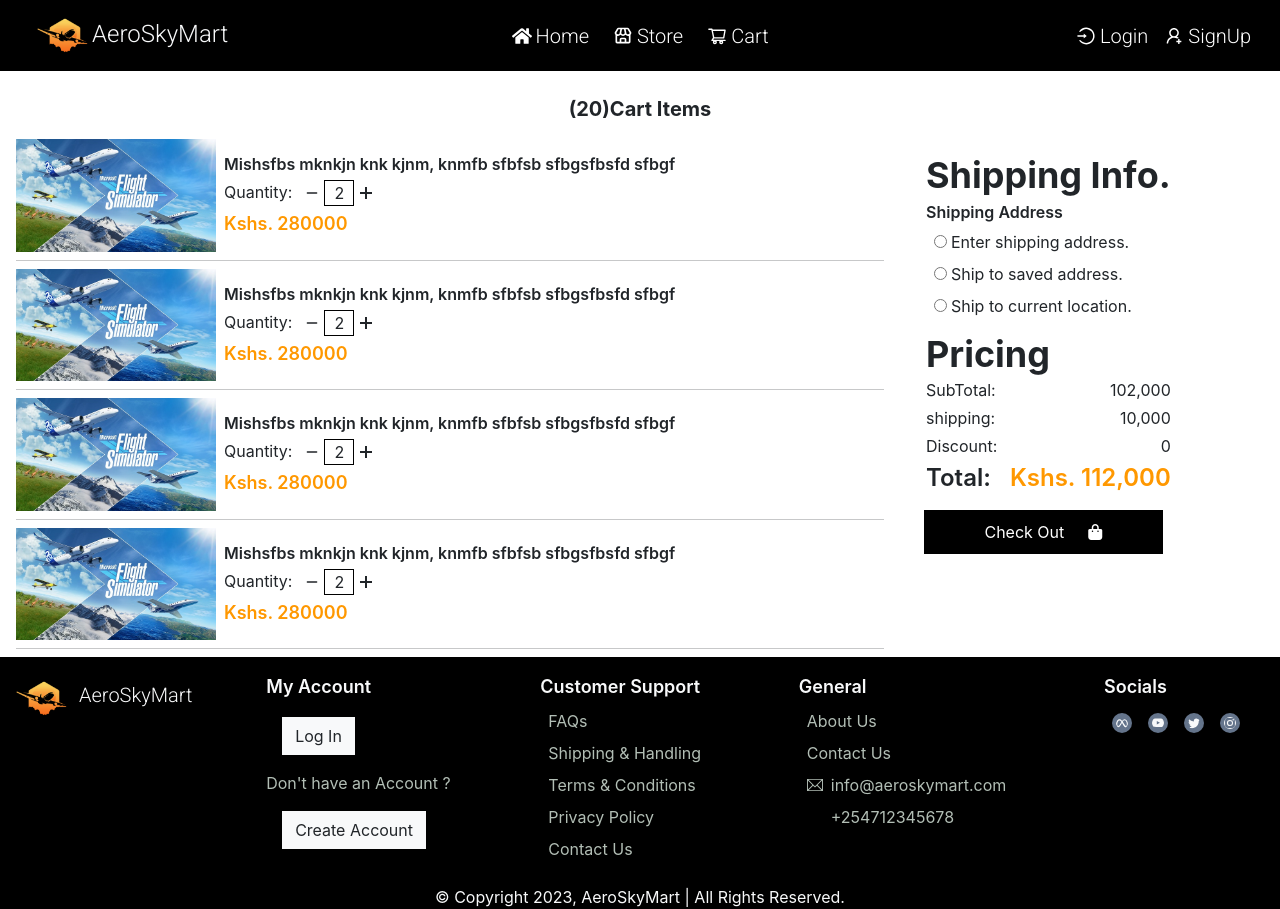
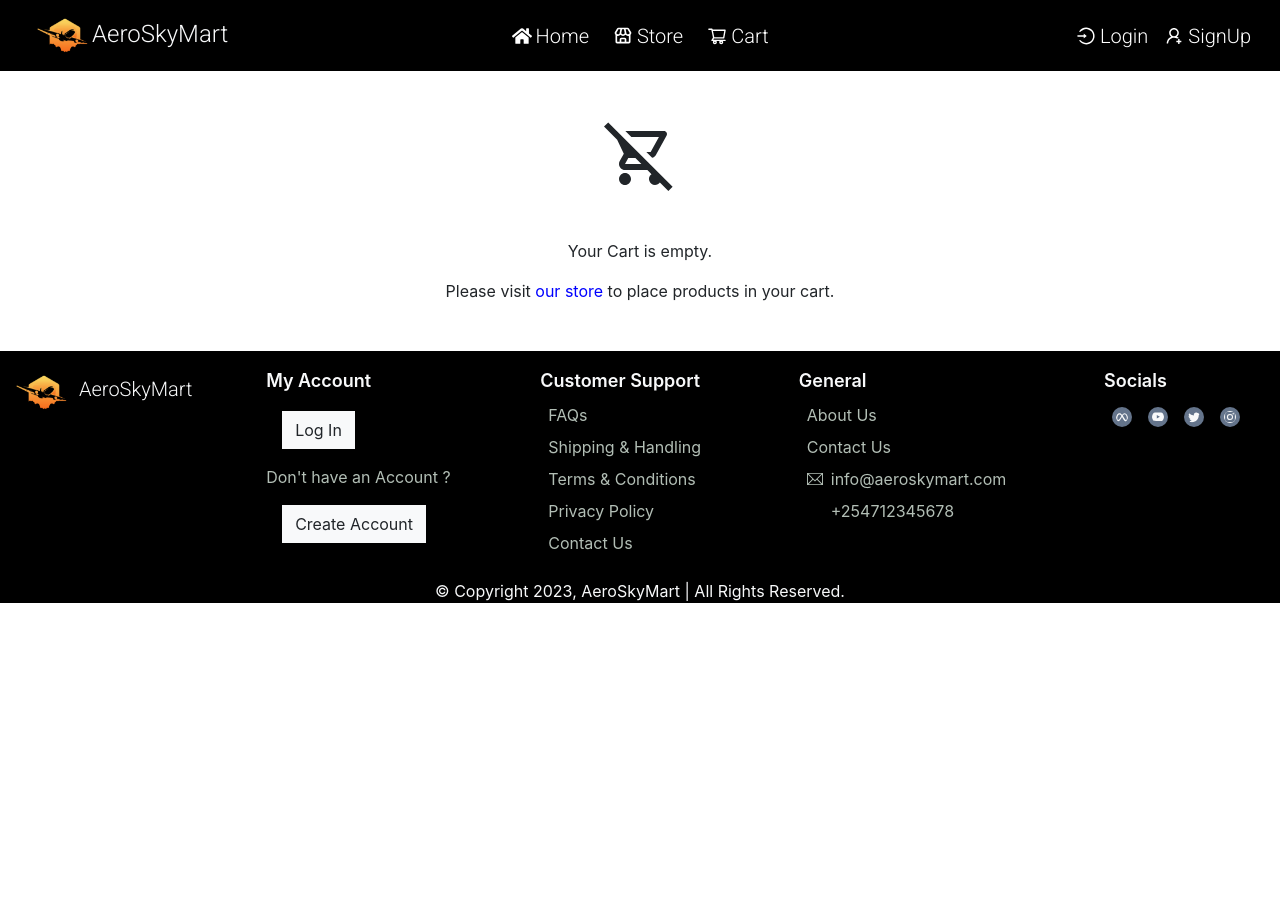
Before and after one commit to Osorabrian/AeroSkyMart, a React (Create React App) app: page /cart in a window 1280 px wide. After the commit the page ends 800 px from the top, so only its background shows below. Built offline with nearby package versions, Linux system fonts and the light colour scheme; some icons are missing.

Commit message:
add conditional rendering in cart.js

```diff
--- a/src/Components/Cart/Cart.js
+++ b/src/Components/Cart/Cart.js
@@ -1,16 +1,29 @@
 import { React, useState } from "react";
-import {Link} from 'react-router-dom'
+import {Link, NavLink} from 'react-router-dom'
 import CartItem from "./CartItem";
+import { MdOutlineRemoveShoppingCart } from "react-icons/md";
 import './cart.css'
 
 export default function Cart(){
 
     const [addressValue, setAddressValue] = useState('')
-    console.log(addressValue)
+    const [cartItems, setCartItems] = useState([])
 
     return(
         <div>
-            <h1 className="text-xl mt-4 mb-3 font-bold">(20)Cart Items</h1>
+            {cartItems.length === 0 && (
+                <div className="my-5">
+                    <MdOutlineRemoveShoppingCart className="mx-auto my-5 text-7xl"/>
+                    <p className="my-3">Your Cart is empty.</p>
+                    <p className="my-3 flex-wrap">Please visit
+                        <Link to={'/store'} className={'text-[rgb(0,0,255)]'}> our store </Link>
+                    to place products in your cart.</p>
+                </div>
+            )}
+            {cartItems.length > 0 && (
+                <div>
+
+                    <h1 className="text-2xl mt-4 mb-3 font-bold">(20)Cart Items</h1>
 
                     <div className="flex flex-wrap" id='price-div'>
 
@@ -126,5 +139,7 @@ export default function Cart(){
                         </div>
                     </div>
                 </div>
+            )}
+        </div>
     )
 }
```
Lines whose indentation alone changed are shown as unchanged.
